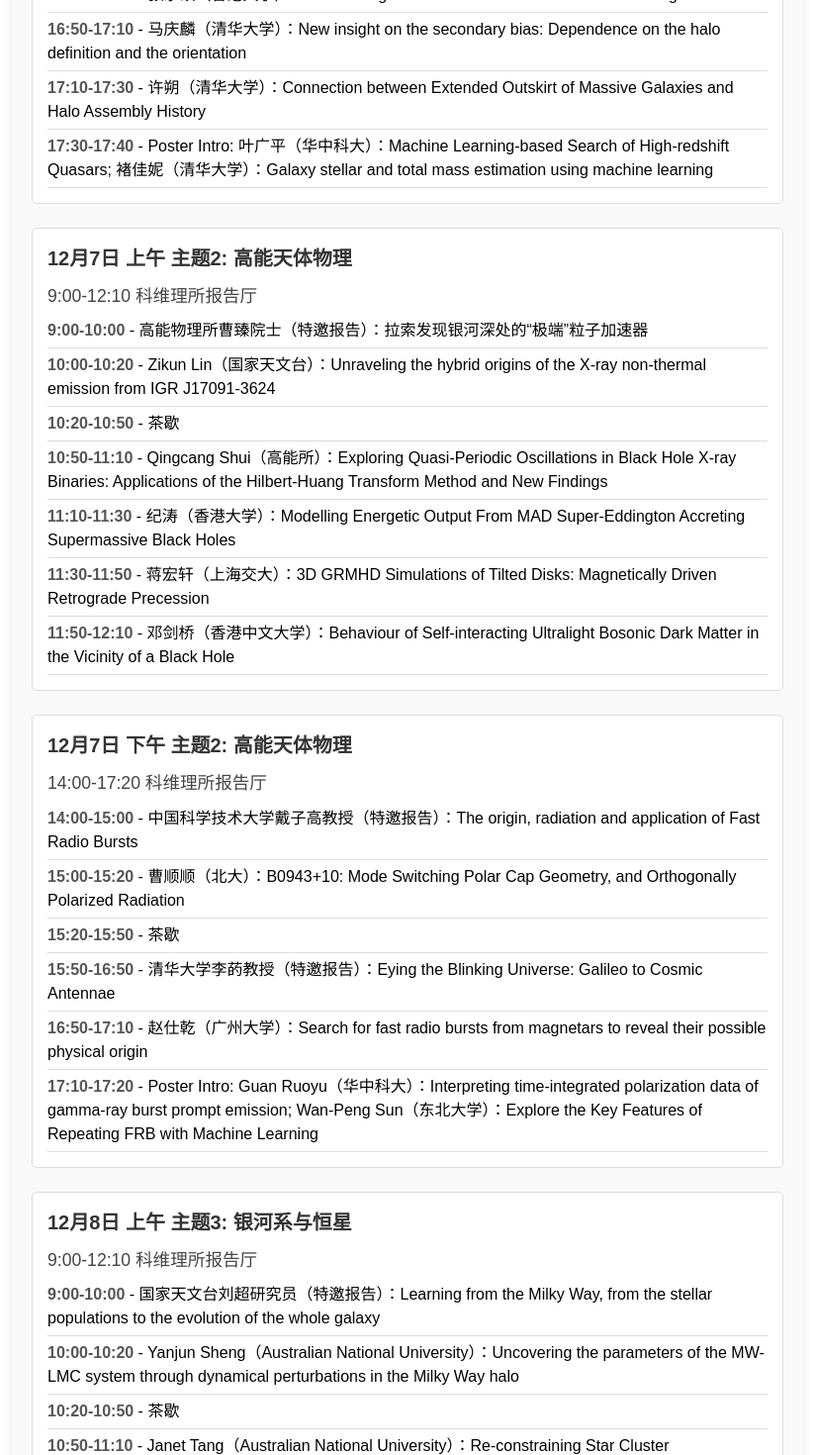
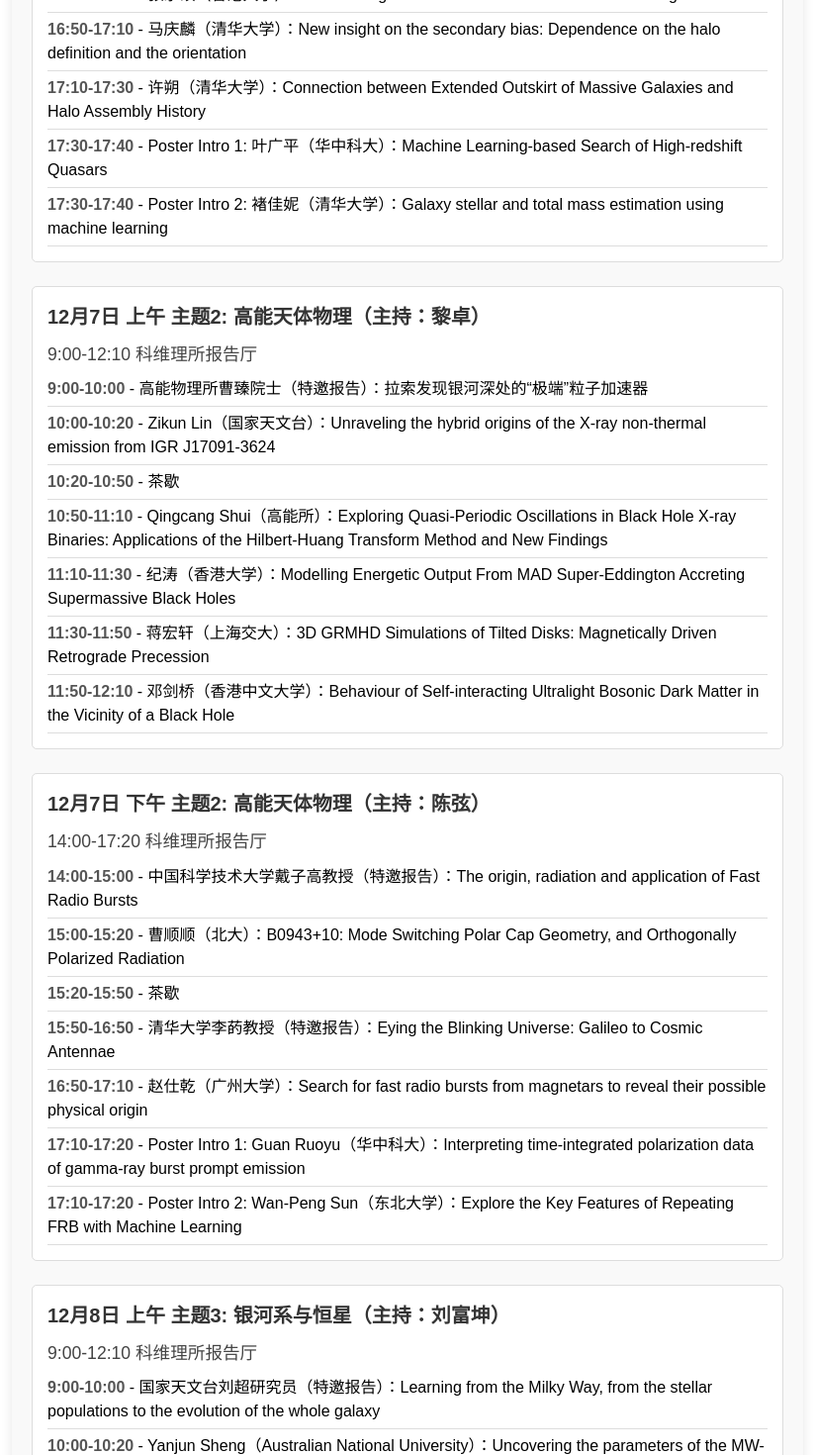
Before and after one commit to mars-knowsnothing/phd-forum, a Vue app: page /schedule in a window 1280 px wide. Shown: the part 1720-3190 px from the top of the page at 99% size, without its empty margins (228-1051 px from the left). Built offline with nearby package versions, Linux system fonts and the light colour scheme.

Commit message:
1. update schedule

```diff
--- a/src/views/Schedule.vue
+++ b/src/views/Schedule.vue
@@ -73,7 +73,7 @@ export default defineComponent({
               "location": "科维理所大厅",
               "sessions": [
                 { "time": "8:00-9:00", "description": "报到" },
-          { "time": "9:00-9:10", "description": "开幕式 (科维理所报告厅)" },
+                { "time": "9:00-9:10", "description": "开幕式 (科维理所报告厅，主持：吴学兵)" },
                 { "time": "9:10-10:10", "description": "北京大学何子山院士（特邀报告）：The Ecosystem of Supermassive Black Holes, Interstellar Medium, and Star Formation in Galaxies" },
                 { "time": "10:10-10:30", "description": "张子键（北大）：Investigation of the variability of little red dots using JWST data" },
                 { "time": "10:30-11:00", "description": "合影，茶歇" },
@@ -86,7 +86,7 @@ export default defineComponent({
           ]
         },
         {
-    "date": "12月6日 下午 主题1: 星系与宇宙学",
+          "date": "12月6日 下午 主题1: 星系与宇宙学（主持：姜方周）",
           "events": [
             {
               "time": "14:00-17:40",
@@ -100,13 +100,14 @@ export default defineComponent({
                 { "time": "16:30-16:50", "description": "张家硕（香港大学）：Constraining Wave Dark Matter Mass with Lensed High-z Galaxies" },
                 { "time": "16:50-17:10", "description": "马庆麟（清华大学）：New insight on the secondary bias: Dependence on the halo definition and the orientation" },
                 { "time": "17:10-17:30", "description": "许朔（清华大学）：Connection between Extended Outskirt of Massive Galaxies and Halo Assembly History" },
-          { "time": "17:30-17:40", "description": "Poster Intro: 叶广平（华中科大）：Machine Learning-based Search of High-redshift Quasars; 褚佳妮（清华大学）：Galaxy stellar and total mass estimation using machine learning" }
+                { "time": "17:30-17:40", "description": "Poster Intro 1: 叶广平（华中科大）：Machine Learning-based Search of High-redshift Quasars" },
+                { "time": "17:30-17:40", "description": "Poster Intro 2: 褚佳妮（清华大学）：Galaxy stellar and total mass estimation using machine learning" }
               ]
             }
           ]
         },
         {
-    "date": "12月7日 上午 主题2: 高能天体物理",
+          "date": "12月7日 上午 主题2: 高能天体物理（主持：黎卓）",
           "events": [
             {
               "time": "9:00-12:10",
@@ -124,7 +125,7 @@ export default defineComponent({
           ]
         },
         {
-    "date": "12月7日 下午 主题2: 高能天体物理",
+          "date": "12月7日 下午 主题2: 高能天体物理（主持：陈弦）",
           "events": [
             {
               "time": "14:00-17:20",
@@ -135,13 +136,14 @@ export default defineComponent({
                 { "time": "15:20-15:50", "description": "茶歇" },
                 { "time": "15:50-16:50", "description": "清华大学李菂教授（特邀报告）：Eying the Blinking Universe: Galileo to Cosmic Antennae" },
                 { "time": "16:50-17:10", "description": "赵仕乾（广州大学）：Search for fast radio bursts from magnetars to reveal their possible physical origin" },
-          { "time": "17:10-17:20", "description": "Poster Intro: Guan Ruoyu（华中科大）：Interpreting time-integrated polarization data of gamma-ray burst prompt emission; Wan-Peng Sun（东北大学）：Explore the Key Features of Repeating FRB with Machine Learning" }
+                { "time": "17:10-17:20", "description": "Poster Intro 1: Guan Ruoyu（华中科大）：Interpreting time-integrated polarization data of gamma-ray burst prompt emission" },
+                { "time": "17:10-17:20", "description": "Poster Intro 2: Wan-Peng Sun（东北大学）：Explore the Key Features of Repeating FRB with Machine Learning" }
               ]
             }
           ]
         },
         {
-    "date": "12月8日 上午 主题3: 银河系与恒星",
+          "date": "12月8日 上午 主题3: 银河系与恒星（主持：刘富坤）",
           "events": [
             {
               "time": "9:00-12:10",
@@ -159,7 +161,7 @@ export default defineComponent({
           ]
         },
         {
-    "date": "12月8日 下午 主题3: 银河系与恒星",
+          "date": "12月8日 下午 主题3: 银河系与恒星（主持：张华伟）",
           "events": [
             {
               "time": "14:00-17:00",
@@ -171,13 +173,14 @@ export default defineComponent({
                 { "time": "15:50-16:10", "description": "Haoyang YUAN（香港大学）：Exploring the Interplay of X-ray Emission and Chemical Abundances in Planetary Nebulae" },
                 { "time": "16:10-16:30", "description": "张及晨（香港中文大学）：Observing Strategy for AMASE Project" },
                 { "time": "16:30-16:50", "description": "马铭阳（北师大）：Digitization of Astronomical Photographic Plate of China: Photometric Calibration of Single-exposure Plates and Release of Photometric Catalogs" },
-          { "time": "16:50-17:00", "description": "Poster Intro: 季辰阳（清华大学）：The impact of fiber cross contamination on radial velocity precision; 华心言（清华大学）：The Metallicity-Inclination Relation: Higher Metallicity, Higher Mutual Inclination" }
+                { "time": "16:50-17:00", "description": "Poster Intro 1: 季辰阳（清华大学）：The impact of fiber cross contamination on radial velocity precision" },
+                { "time": "16:50-17:00", "description": "Poster Intro 2: 华心言（清华大学）：The Metallicity-Inclination Relation: Higher Metallicity, Higher Mutual Inclination" }
               ]
             }
           ]
         },
         {
-    "date": "12月9日 上午 主题4: 行星",
+          "date": "12月9日 上午 主题4: 行星（Chair：Greg Herczeg）",
           "events": [
             {
               "time": "9:00-12:20",
@@ -196,7 +199,7 @@ export default defineComponent({
           ]
         },
         {
-    "date": "12月9日 下午 主题5：太阳与射电天文",
+          "date": "12月9日 下午 主题5：太阳与射电天文（主持：上官晋沂）",
           "events": [
             {
               "time": "14:00-17:10",
@@ -204,10 +207,11 @@ export default defineComponent({
               "sessions": [
                 { "time": "14:00-15:00", "description": "国家天文台汪景琇院士（特邀报告）：太阳磁场和太阳活动" },
                 { "time": "15:00-15:10", "description": "高宇航（北京大学）：Modeling and observation of propagating kink waves in solar coronal plumes" },
-          { "time": "15:10-15:30", "description": "茶歇" },
-          { "time": "15:30-16:30", "description": "紫金山天文台史生才院士（特邀报告）：Submm/Terahertz Astronomy with Superconducting Detectors" },
-          { "time": "16:30-16:50", "description": "刘蓉（国家天文台）：The SiO emission in an infrared dark cloud" },
-          { "time": "16:50-17:10", "description": "陈瑶（广州大学）：A DM-free scheme for fast radio burst search in multibeam data based on EfficientNet" }
+                { "time": "15:20-15:40", "description": "茶歇" },
+                { "time": "15:40-16:40", "description": "紫金山天文台史生才院士（特邀报告）：Submm/Terahertz Astronomy with Superconducting Detectors" },
+                { "time": "16:40-17:10", "description": "刘蓉（国家天文台）：The SiO emission in an infrared dark cloud" },
+                { "time": "17:10-17:30", "description": "陈瑶（广州大学）：A DM-free scheme for fast radio burst search in multibeam data based on EfficientNet" },
+                { "time": "17:30-17:40", "description": "闭幕式" }
               ]
             }
           ]
```
Lines whose indentation alone changed are shown as unchanged.
